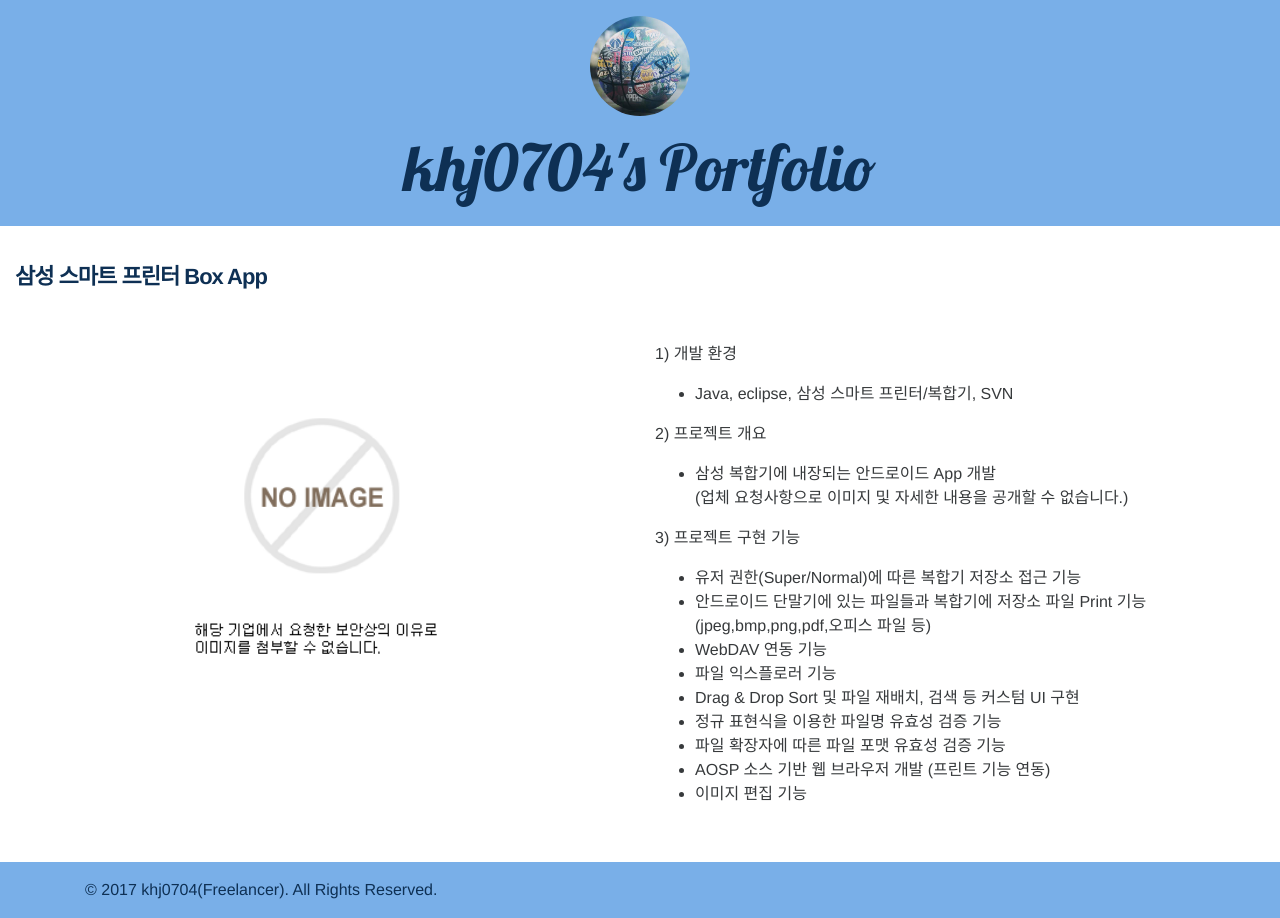
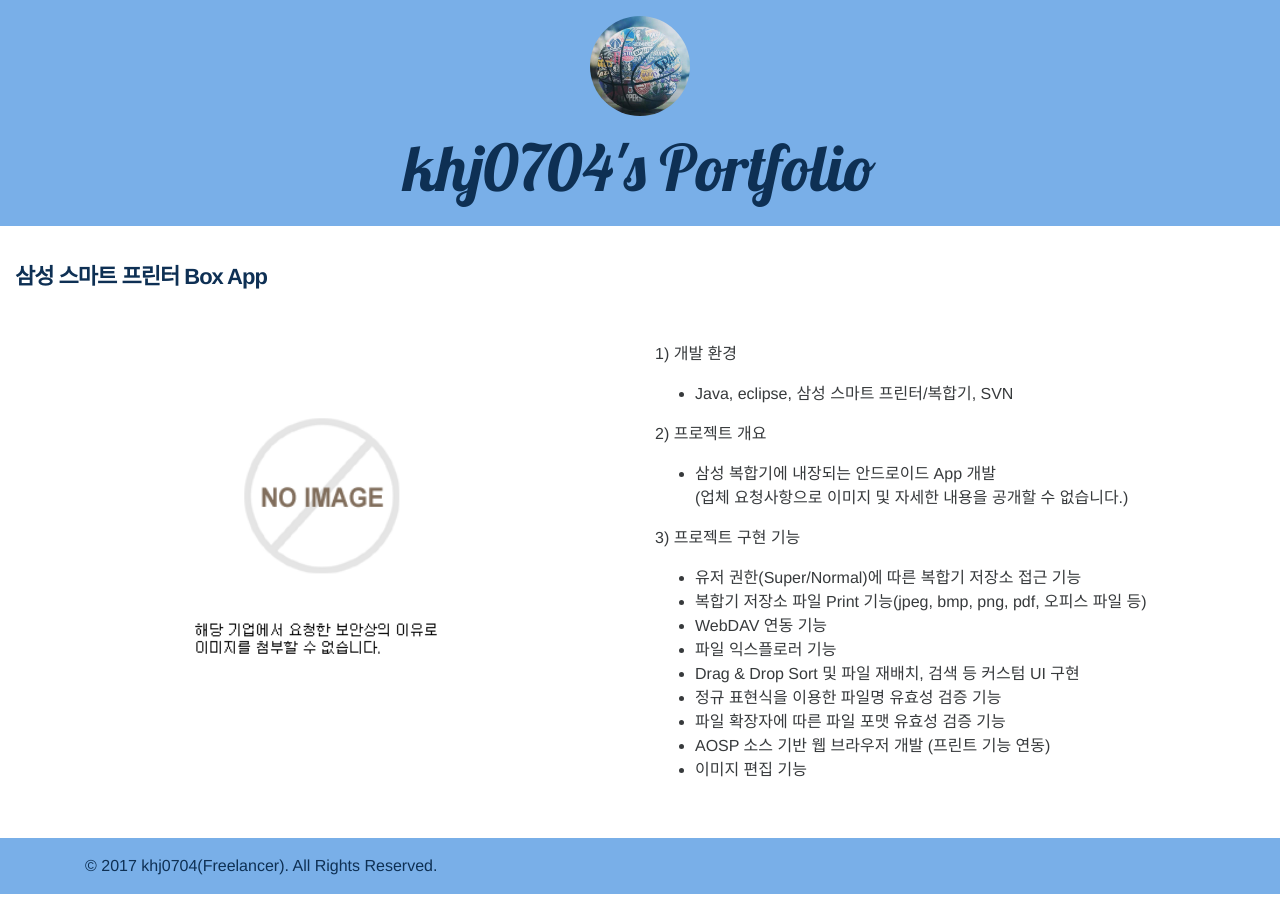
Before and after one commit to khj0704/khj0704.github.io, a Jekyll site: the page built from _posts/2014-03-30-portfolio13.md, in a window 1280 px wide. Built offline with Jekyll 4.4.1, drawn with Linux system fonts in a browser that asks for light colours; nearby versions of some CDN libraries.

Commit message:
Modified Post

```diff
--- a/_posts/2014-03-30-portfolio13.md
+++ b/_posts/2014-03-30-portfolio13.md
@@ -16,7 +16,7 @@ image: no_image_reason.png
 
 3) 프로젝트 구현 기능
  - 유저 권한(Super/Normal)에 따른 복합기 저장소 접근 기능
- - 안드로이드 단말기에 있는 파일들과 복합기에 저장소 파일 Print 기능(jpeg,bmp,png,pdf,오피스 파일 등)
+ - 복합기 저장소 파일 Print 기능(jpeg, bmp, png, pdf, 오피스 파일 등)
  - WebDAV 연동 기능
  - 파일 익스플로러 기능
  - Drag & Drop Sort 및 파일 재배치, 검색 등 커스텀 UI 구현
```
